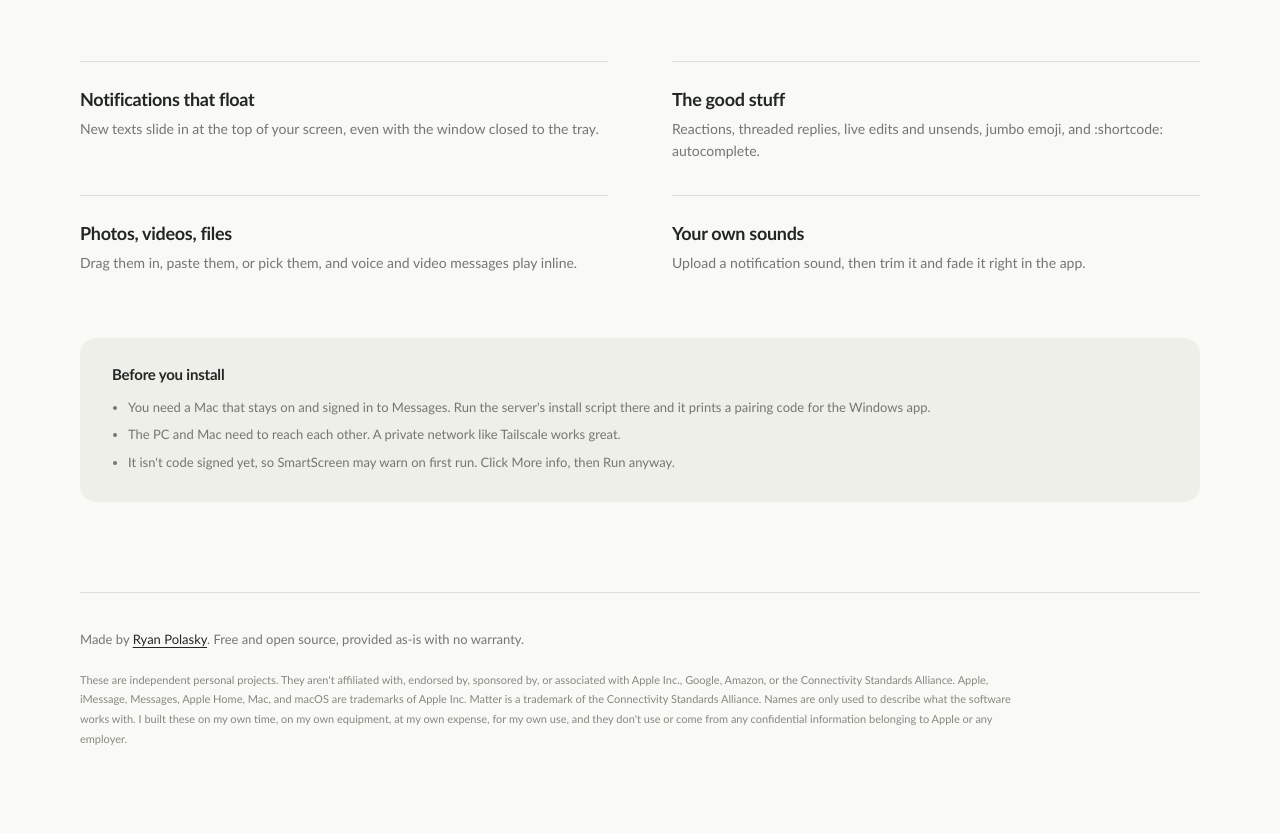
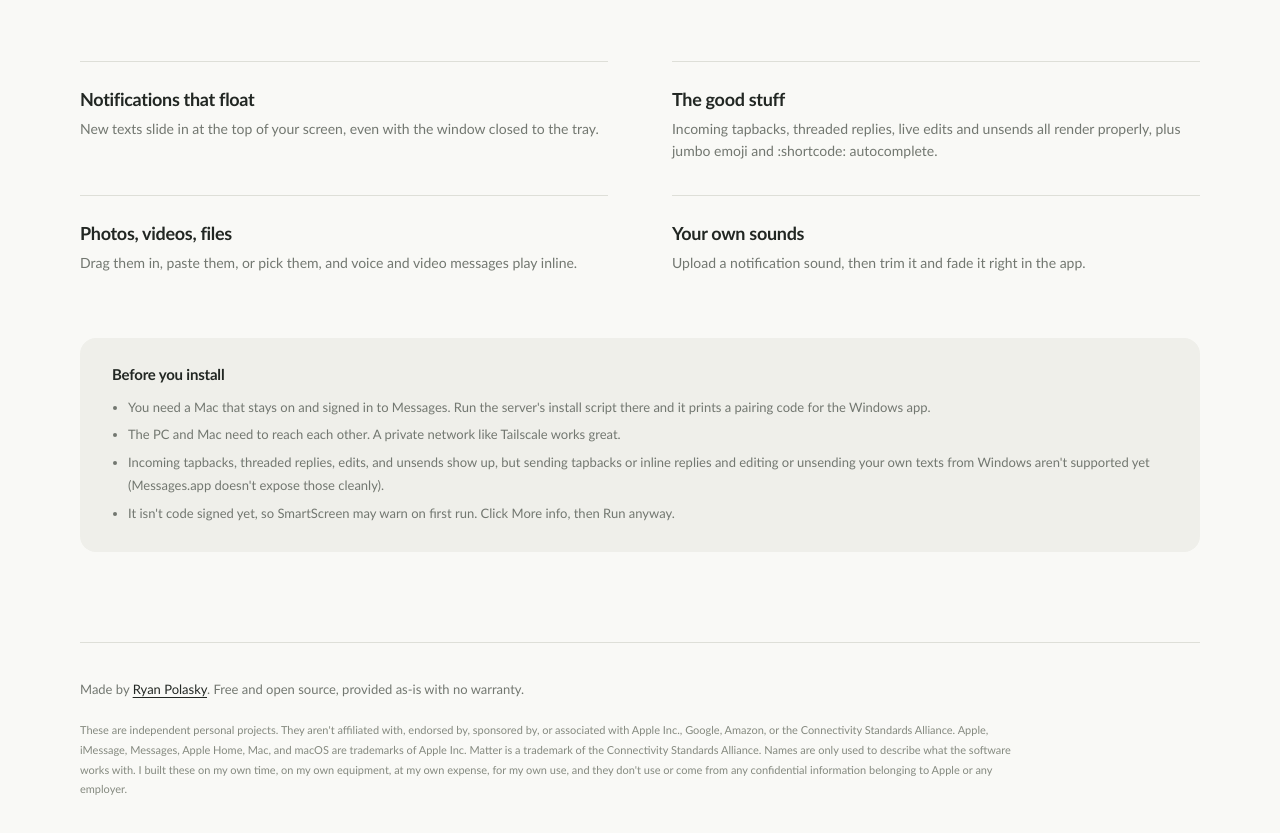
Before and after one commit to ryanpolasky/RyApps, a website built with Vite: page index.html in a window 1280 px wide. Shown: the part 4910-5743 px from the top of the page. Before the commit the page ends 5713 px from the top, so only its background shows below. Built offline with nearby package versions, Linux system fonts and the light colour scheme.

Commit message:
Note RyMessage limitations for tapbacks, replies, edits, and unsends

```diff
--- a/index.html
+++ b/index.html
@@ -121,7 +121,7 @@
             "url": "https://apps.ryanpolasky.com/#rymessage",
             "downloadUrl": "https://github.com/ryanpolasky/RyMessage/releases/latest",
             "codeRepository": "https://github.com/ryanpolasky/RyMessage",
-            "description": "A native Windows client for iMessage and SMS backed by a lightweight companion server on your Mac. Includes floating desktop notifications, reactions, threaded replies, live message edits and unsends, media attachments, and custom notification sounds.",
+            "description": "A native Windows client for iMessage and SMS backed by a lightweight companion server on your Mac. Includes floating desktop notifications, incoming reactions, replies, edits, and unsends, media attachments, and custom notification sounds.",
             "image": "https://apps.ryanpolasky.com/shots/rymessage-chat.webp",
             "screenshot": "https://apps.ryanpolasky.com/shots/rymessage-chat.webp",
             "applicationCategory": "CommunicationApplication",
@@ -295,7 +295,7 @@
 
         <ul class="features grid">
           <li><strong>Notifications that float</strong> New texts slide in at the top of your screen, even with the window closed to the tray.</li>
-          <li><strong>The good stuff</strong> Reactions, threaded replies, live edits and unsends, jumbo emoji, and :shortcode: autocomplete.</li>
+          <li><strong>The good stuff</strong> Incoming tapbacks, threaded replies, live edits and unsends all render properly, plus jumbo emoji and :shortcode: autocomplete.</li>
           <li><strong>Photos, videos, files</strong> Drag them in, paste them, or pick them, and voice and video messages play inline.</li>
           <li><strong>Your own sounds</strong> Upload a notification sound, then trim it and fade it right in the app.</li>
         </ul>
@@ -305,6 +305,7 @@
           <ul>
             <li>You need a Mac that stays on and signed in to Messages. Run the server's install script there and it prints a pairing code for the Windows app.</li>
             <li>The PC and Mac need to reach each other. A private network like Tailscale works great.</li>
+            <li>Incoming tapbacks, threaded replies, edits, and unsends show up, but sending tapbacks or inline replies and editing or unsending your own texts from Windows aren't supported yet (Messages.app doesn't expose those cleanly).</li>
             <li>It isn't code signed yet, so SmartScreen may warn on first run. Click More info, then Run anyway.</li>
           </ul>
         </div>
```
